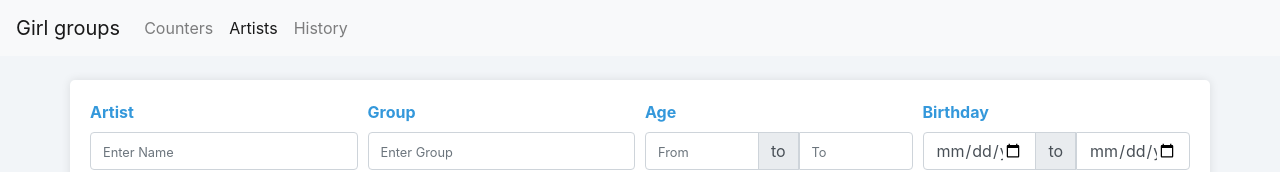
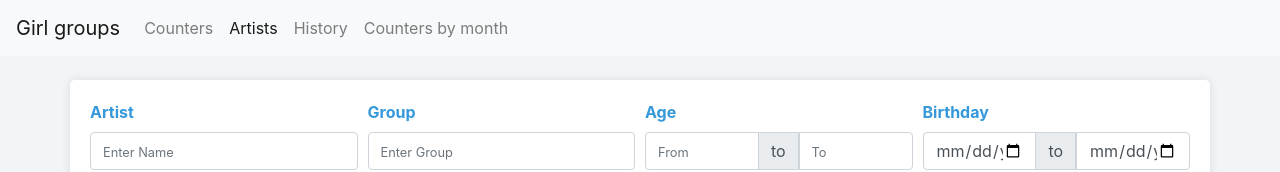
Before and after one commit to insomniabuddy/girl-groups, a plain HTML site: page artists.html in a window 1280 px wide. Shown: the top 172 px of the page. Drawn offline with nearby package versions, Linux system fonts and the light colour scheme.

Commit message:
Add files via upload

```diff
--- a/artists.html
+++ b/artists.html
@@ -27,6 +27,9 @@
         </li>
         <li class="nav-item">
           <a class="nav-link" href="history.html">History</a>
+        </li>
+        <li class="nav-item">
+          <a class="nav-link" href="counters-by-month.html">Counters by month</a>
         </li>
       </ul>
     </div>
```
Also changed, not shown: counters.html (+3 -0 lines), history.html (+3 -0 lines), index.html (+3 -0 lines).
